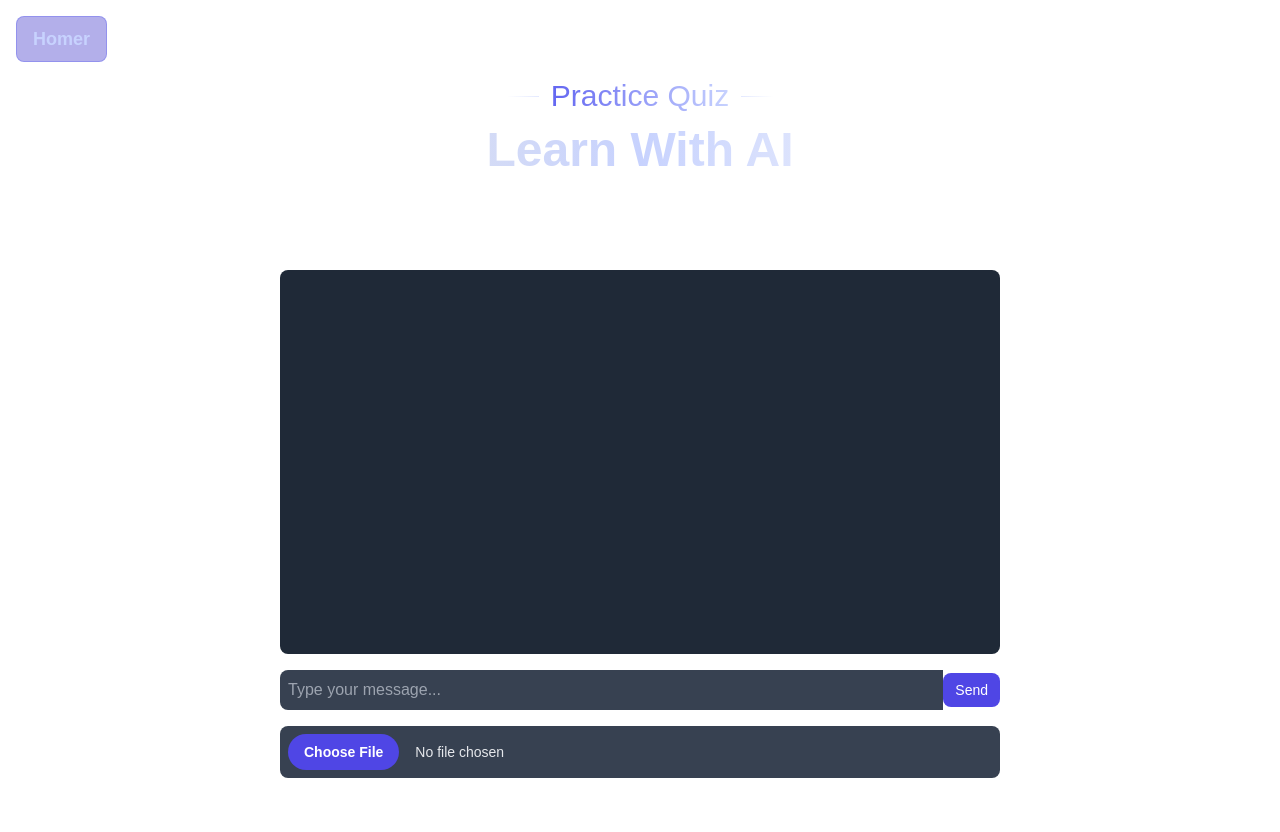
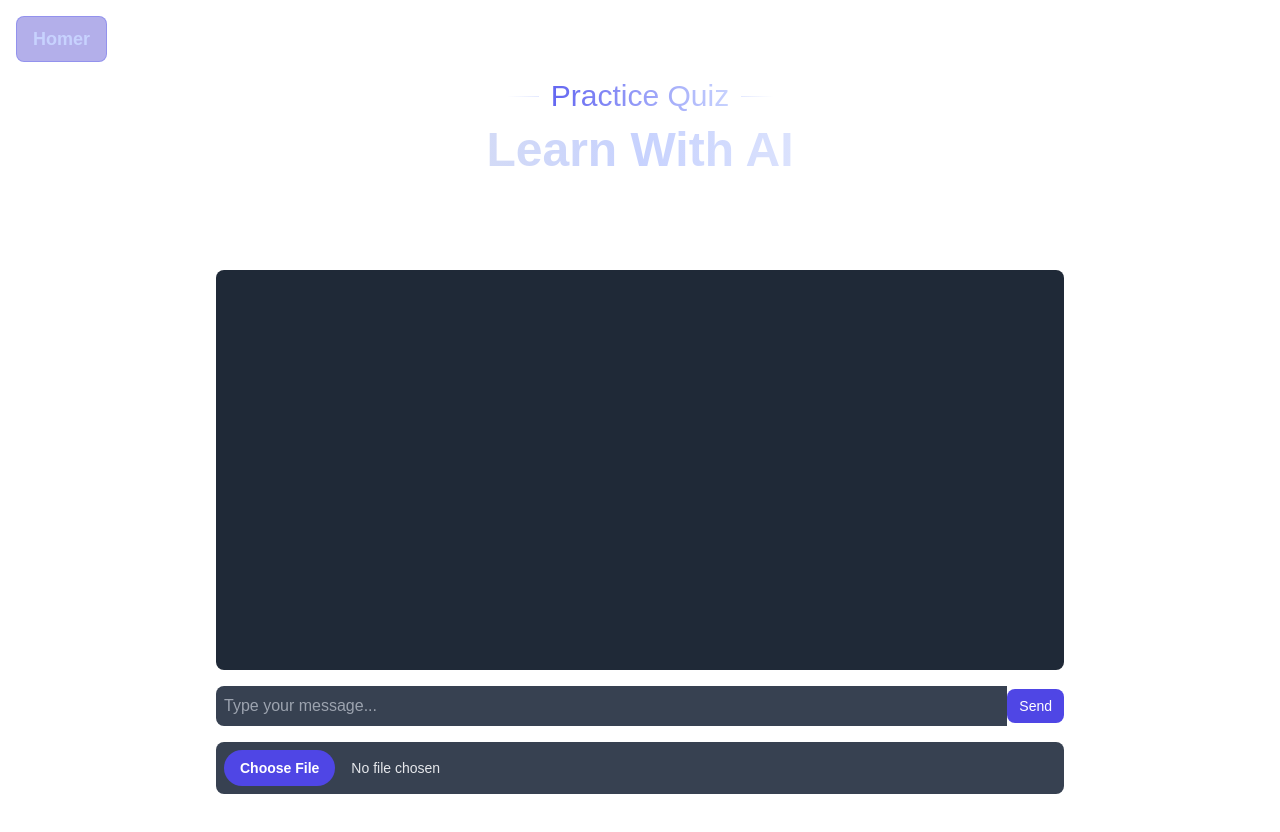
Before and after one commit to jobin-b/study.ai, a Next.js app: page /quiz in a window 1280 px wide. Shown: the top 832 px of the page. Built offline with nearby package versions, Linux system fonts and the light colour scheme.

Commit message:
Make quiz input larger

```diff
--- a/app/quiz/page.tsx
+++ b/app/quiz/page.tsx
@@ -96,8 +96,8 @@ const AIChatComponent: React.FC = () => {
   return (
     <>
       <Homer />
-      <div className="mx-auto max-w-3xl px-4 sm:px-6">
-        <div className="pb-12 md:pb-20">
+      <div className="mx-auto max-w-4xl px-4 sm:px-6">
+        <div className="pb-12 md:pb-20 w-full h-full">
           <div className="mx-auto max-w-3xl pb-12 text-center md:pb-20">
             <div className="inline-flex items-center gap-3 pb-3 before:h-px before:w-8 before:bg-gradient-to-r before:from-transparent before:to-indigo-200/50 after:h-px after:w-8 after:bg-gradient-to-l after:from-transparent after:to-indigo-200/50">
               <span className="text-3xl inline-flex bg-gradient-to-r from-indigo-500 to-indigo-200 bg-clip-text text-transparent">
@@ -109,7 +109,7 @@ const AIChatComponent: React.FC = () => {
             </h2>
           </div>
 
-          <div className="bg-gray-800 rounded-lg p-4 h-96 overflow-y-auto mb-4">
+          <div className="bg-gray-800 rounded-lg p-4 h-[50vh] overflow-y-auto mb-4">
             {messages.map((msg, index) => (
               <motion.div
                 key={index}
```
